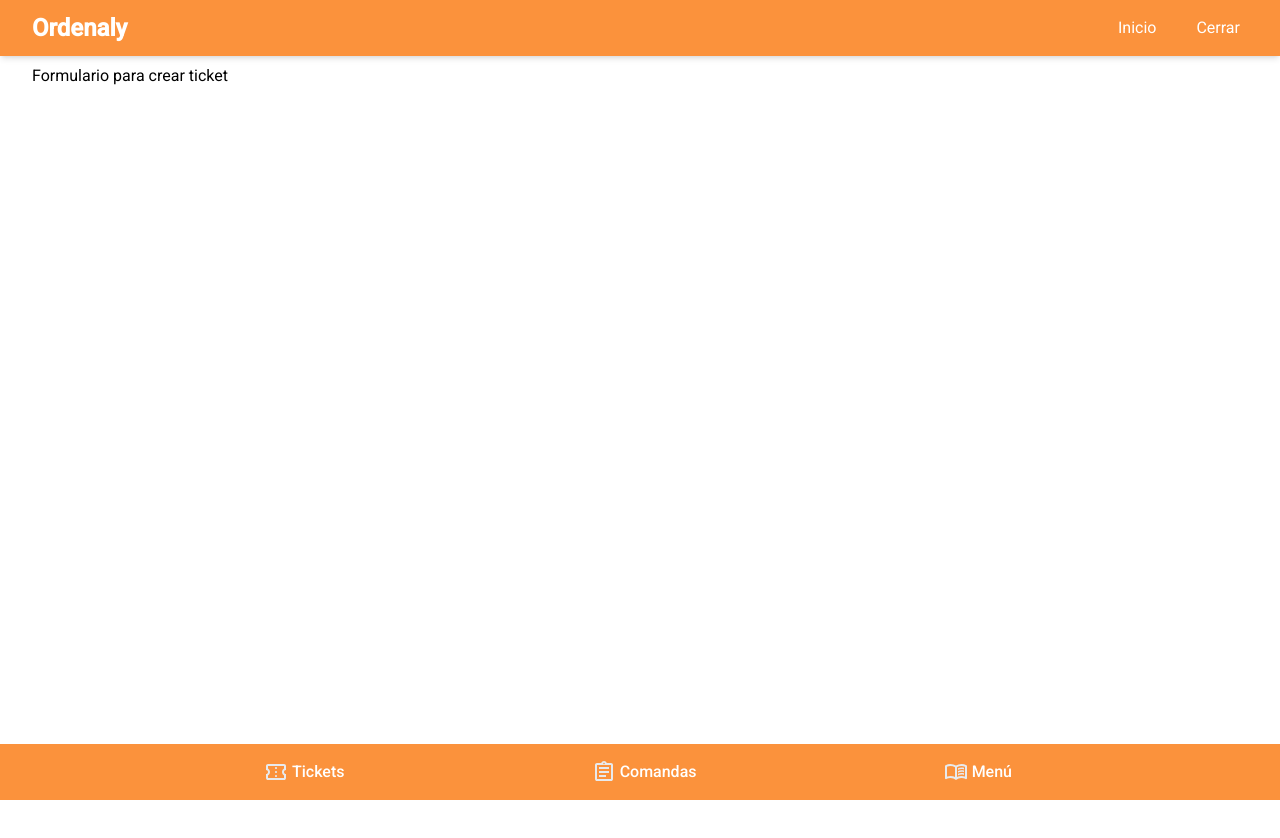
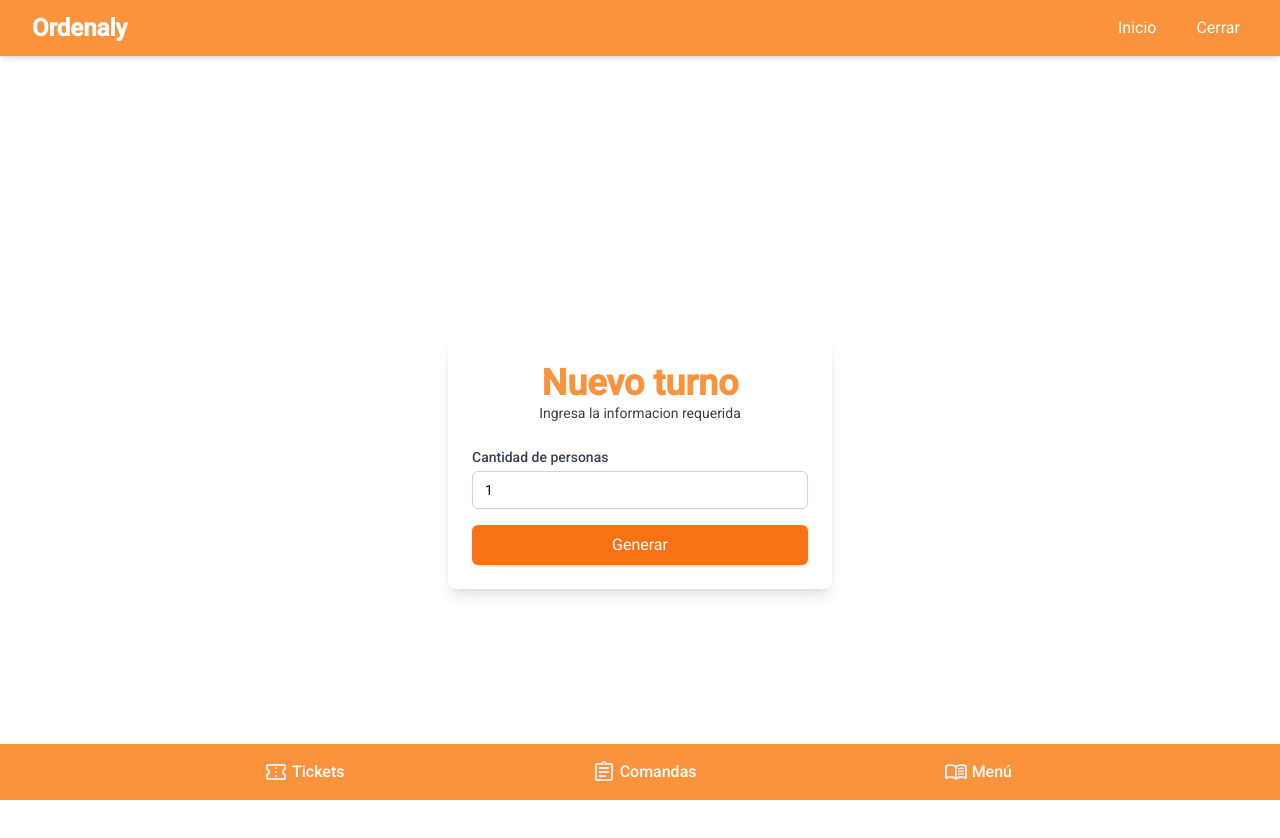
Before and after one commit to murecode/frontend-angular-ordenaly, an Angular app: page /tickets in a window 1280 px wide. Both pictures are taken after a click on the element "add". Shown: the top 838 px of the page. Built offline with nearby package versions, Linux system fonts and the light colour scheme; data requests are answered from the project's data file.

Commit message:
DONE: Se pueden realizar peticiones POST para: Generar nuevo Ticket

```diff
--- a/src/app/core/auth/views/login.component.ts
+++ b/src/app/core/auth/views/login.component.ts
@@ -19,8 +19,8 @@ export class LoginComponent {
   private formBuilder = inject(FormBuilder);
 
   public loginForm: FormGroup = this.formBuilder.group({
-    username: ['sandra', [Validators.required, ] ],
-    password: ['sandra123', [Validators.required, ] ]
+    username: ['', [Validators.required, ] ],
+    password: ['', [Validators.required, ] ]
   });
 
 
--- a/src/app/features/order/views/detail-order.component.html
+++ b/src/app/features/order/views/detail-order.component.html
@@ -1,39 +1,51 @@
+<div class="flow-root rounded-lg border border-gray-100 py-3 shadow-sm">
+  <dl class="-my-3 divide-y divide-gray-100 text-sm">
+    <div class="grid grid-cols-1 gap-1 p-3 sm:grid-cols-3 sm:gap-4">
+      <dt class="font-medium text-gray-900">Title</dt>
+      <dd class="text-gray-700 sm:col-span-2">Mr</dd>
+    </div>
+
+    <div class="grid grid-cols-1 gap-1 p-3 sm:grid-cols-3 sm:gap-4">
+      <dt class="font-medium text-gray-900">Name</dt>
+      <dd class="text-gray-700 sm:col-span-2">John Frusciante</dd>
+    </div>
+
+    <div class="grid grid-cols-1 gap-1 p-3 sm:grid-cols-3 sm:gap-4">
+      <dt class="font-medium text-gray-900">Occupation</dt>
+      <dd class="text-gray-700 sm:col-span-2">Guitarist</dd>
+    </div>
+
+    <div class="grid grid-cols-1 gap-1 p-3 sm:grid-cols-3 sm:gap-4">
+      <dt class="font-medium text-gray-900">Salary</dt>
+      <dd class="text-gray-700 sm:col-span-2">$1,000,000+</dd>
+    </div>
+
+    <!-- <div class="grid grid-cols-1 gap-1 p-3 sm:grid-cols-3 sm:gap-4">
+      <dt class="font-medium text-gray-900">Bio</dt>
+      <dd class="text-gray-700 sm:col-span-2">
+        Lorem ipsum dolor, sit amet consectetur adipisicing elit. Et facilis debitis explicabo
+        doloremque impedit nesciunt dolorem facere, dolor quasi veritatis quia fugit aperiam
+        aspernatur neque molestiae labore aliquam soluta architecto?
+      </dd>
+    </div> -->
+  </dl>
+
+
+</div>
+
 <div *ngIf="orderDetails?.length; else divNoContent">
 
   <h2>Detalles del Pedido</h2>
-  <!-- <div class="m-2 overflow-x-auto">
-
-    <table class="min-w-full divide-y-2 divide-gray-200 bg-white text-sm" *ngFor="let detail of orderDetails">
-      <thead class="ltr:text-left rtl:text-right">
-        <tr>
-          <th class="whitespace-nowrap px-4 py-2 font-medium text-gray-900">Producto</th>
-          <th class="whitespace-nowrap px-4 py-2 font-medium text-gray-900">Cantidad</th>
-          <th class="whitespace-nowrap px-4 py-2 font-medium text-gray-900">Subtotal</th>
-        </tr>
-      </thead>
-
-      <tbody class="divide-y divide-gray-200">
-        <tr class="odd:bg-gray-50">
-          <td class="whitespace-nowrap px-4 py-2 text-gray-700">{{detail.product}}</td>
-          <td class="whitespace-nowrap px-4 py-2 text-gray-700">{{detail.quantity}}</td>
-          <td class="whitespace-nowrap px-4 py-2 text-gray-700">{{detail.subtotal}}</td>
-        </tr>
-      </tbody>
-
-    </table>
-
-  </div> -->
 
   <!-- component -->
   <div class="flex flex-col">
     <div class="overflow-x-auto sm:mx-0.5 lg:mx-0.5">
       <div class="py-2 inline-block min-w-full sm:px-6 lg:px-8">
-        <div class="overflow-hidden">
+        <div class="overflow-hidden rounded-lg border border-gray-100 py-3 shadow-sm">
 
-          <table class="min-w-full">
+          <table class="min-w-full ">
             <thead class="bg-gray-200 border-b">
               <tr>
-                <!-- <th scope="col" class="text-sm font-medium text-gray-900 px-6 py-4 text-left">#</th> -->
                 <th scope="col" class="text-sm font-medium text-gray-900 px-6 py-4 text-left">
                   Producto
                 </th>
@@ -47,10 +59,9 @@
             </thead>
             <tbody *ngFor="let detail of orderDetails">
               <tr class="bg-white border-b transition duration-300 ease-in-out hover:bg-gray-100">
-                <!-- <td class="px-6 py-4 whitespace-nowrap text-sm font-medium text-gray-900">{{  }}</td> -->
-                <td class="text-sm text-gray-900 font-light px-6 py-4 whitespace-nowrap">{{ detail.product }}</td>
-                <td class="text-sm text-gray-900 font-light px-6 py-4 whitespace-nowrap">{{ detail.quantity }}</td>
-                <td class="text-sm text-gray-900 font-light px-6 py-4 whitespace-nowrap">{{ detail.subtotal }}</td>
+                <td class="text-sm text-gray-900 px-6 py-4 whitespace-nowrap">{{ detail.product }}</td>
+                <td class="text-sm text-gray-900 px-6 py-4 whitespace-nowrap">{{ detail.quantity }}</td>
+                <td class="text-sm text-gray-900 px-6 py-4 whitespace-nowrap">{{ detail.subtotal }}</td>
               </tr>
             </tbody>
             <tfoot class="bg-gray-200 border-b">
--- a/src/app/features/order/views/new-order.component.html
+++ b/src/app/features/order/views/new-order.component.html
@@ -1,4 +1,3 @@
-
 <form [formGroup]="newOrderForm" (ngSubmit)="onSubmit()">
 
   <label>Turno: </label>
@@ -43,3 +42,21 @@
   <textarea id="OrderNotes" class="mt-2 w-full rounded-lg border-gray-200 align-top shadow-sm sm:text-sm" rows="4"
     placeholder="Enter any additional order notes..."></textarea>
 </div>
+
+<!-- Botones -->
+<div class="flex items-center">
+  <a href="#" class="inline-block rounded bg-orange-400 px-4 py-2 text-xs font-medium text-white hover:bg-indigo-700">
+    <svg xmlns="http://www.w3.org/2000/svg" height="24px" viewBox="0 -960 960 960" width="24px" fill="#e8eaed">
+      <path
+        d="M280-120q-33 0-56.5-23.5T200-200v-520h-40v-80h200v-40h240v40h200v80h-40v520q0 33-23.5 56.5T680-120H280Zm400-600H280v520h400v-520ZM360-280h80v-360h-80v360Zm160 0h80v-360h-80v360ZM280-720v520-520Z" />
+    </svg>
+    <!-- <p class="mx-1">Editar</p> -->
+  </a>
+  <a href="#" class="inline-block rounded bg-orange-400 px-4 py-2 text-xs font-medium text-white hover:bg-indigo-700">
+    <svg xmlns="http://www.w3.org/2000/svg" height="24px" viewBox="0 -960 960 960" width="24px" fill="#e8eaed">
+      <path
+        d="M200-120q-33 0-56.5-23.5T120-200v-560q0-33 23.5-56.5T200-840h357l-80 80H200v560h560v-278l80-80v358q0 33-23.5 56.5T760-120H200Zm280-360ZM360-360v-170l367-367q12-12 27-18t30-6q16 0 30.5 6t26.5 18l56 57q11 12 17 26.5t6 29.5q0 15-5.5 29.5T897-728L530-360H360Zm481-424-56-56 56 56ZM440-440h56l232-232-28-28-29-28-231 231v57Zm260-260-29-28 29 28 28 28-28-28Z" />
+    </svg>
+    <!-- Editar -->
+  </a>
+</div>
--- a/src/app/features/ticket/Ticket.interface.ts
+++ b/src/app/features/ticket/Ticket.interface.ts
@@ -20,3 +20,7 @@ export interface Ticket {
   numberOfPeople: number;
   status:         string;
 }
+
+export interface TicketRequest {
+  numberOfPeople: number;
+}
--- a/src/app/features/ticket/ticket.service.ts
+++ b/src/app/features/ticket/ticket.service.ts
@@ -5,7 +5,7 @@ import { map } from 'rxjs/operators';
 
 // import { environment } from "src/environments/environment.dev";
 import { environment } from "src/environments/environment.prod";
-import { Ticket, TicketData } from "./Ticket.interface";
+import { Ticket, TicketData, TicketRequest } from "./Ticket.interface";
 
 @Injectable({providedIn: 'root'})
 export class TicketService {
@@ -23,13 +23,9 @@ export class TicketService {
     )
   }
 
-  // getTicket( id:string ):Observable<Ticket> {
-  //   return this.http.get<Ticket>(`${this.baseUrl}/tickets/${id}`)
-  // }
-
-  // newTicket():Observable<any> {
-  //   return this.http.post<Ticket>(`${this.baseUrl}/tickets`, undefined )
-  // }
+  newTicket(data: TicketRequest): Observable<any> {
+    return this.http.post<Ticket>(`${this.baseUrl}/tickets`, data )
+  }
 
 
 }
--- a/src/app/features/ticket/views/create-ticket.component.html
+++ b/src/app/features/ticket/views/create-ticket.component.html
@@ -1 +1,25 @@
-<h2>Formulario para crear ticket</h2>
+<div class="bg-white flex items-center justify-center h-screen">
+  <div class="bg-white mx-2 p-6 rounded-lg shadow-lg w-full max-w-sm">
+
+    <h2 class="text-4xl font-bold text-center text-orange-400">Nuevo turno</h2>
+    <p class="text-sm text-gray-700 mb-6 text-center">Ingresa la informacion requerida</p>
+
+    <form [formGroup]="ticketForm" (ngSubmit)="onSubmit()" class="space-y-4">
+
+      <div>
+        <label class="block text-sm font-medium text-gray-700">Cantidad de personas</label>
+        <input type="number" formControlName="numberOfPeople"
+          class="mt-1 block w-full px-3 py-2 border border-gray-300 rounded-md shadow-sm focus:outline-none focus:ring-orange-500 focus:border-orange-500 sm:text-sm"
+          required>
+      </div>
+
+      <div>
+        <button type="submit"
+          class="w-full bg-orange-500 text-white px-4 py-2 rounded-md shadow hover:bg-orange-600 focus:outline-none focus:ring-2 focus:ring-offset-2 focus:ring-orange-500">Generar</button>
+      </div>
+
+    </form>
+
+
+  </div>
+</div>
--- a/src/app/features/ticket/views/create-ticket.component.ts
+++ b/src/app/features/ticket/views/create-ticket.component.ts
@@ -1,12 +1,35 @@
-import { Component } from '@angular/core';
+import { Component, inject } from '@angular/core';
 import { CommonModule } from '@angular/common';
+import { TicketService } from '../ticket.service';
+import { FormBuilder, FormGroup, FormsModule, ReactiveFormsModule, Validators } from '@angular/forms';
 
 @Component({
   selector: 'app-create-ticket',
   standalone: true,
-  imports: [ CommonModule ],
+  imports: [
+    FormsModule,
+    ReactiveFormsModule,
+  ],
   templateUrl: 'create-ticket.component.html',
 })
 export class TicketCreateComponent  {
 
+  private ticketService = inject(TicketService);
+  private formBuilder = inject(FormBuilder);
+
+  public ticketForm: FormGroup = this.formBuilder.group({
+    numberOfPeople: ['1', [Validators.required, ] ],
+  });
+
+
+  onSubmit() {
+
+    this.ticketService.newTicket(this.ticketForm.value).subscribe(
+      ticket => {
+        console.log("Se ha generado un nuevo Turno")
+      }
+    )
+
+  }
+
 }
--- a/src/app/features/ticket/views/list-ticket.component.html
+++ b/src/app/features/ticket/views/list-ticket.component.html
@@ -1,6 +1,8 @@
 <div class="md:px-4 md:grid md:grid-cols-2 m-2 lg:grid-cols-3 gap-5 space-y-2 md:space-y-0">
+
+  <add-button [routerLink]="['new',  ]"></add-button>
+
   <div *ngFor="let ticket of ticketList">
-
     <!-- ticket card -->
     <div class="max-w-sm bg-white px-4 pt-4 pb-2 rounded-xl shadow-lg transform ">
       <div class="flex items-center justify-between">
@@ -28,17 +30,14 @@
         </dl>
 
         <button
-        class="mt-4 w-full font-medium text-white text-lg bg-orange-400 py-2 rounded-xl shadow-lg hover:bg-orange-500"
-        [routerLink]="[ '',  ]">Atender
+          class="mt-4 w-full font-medium text-white text-lg bg-orange-400 py-2 rounded-xl shadow-lg hover:bg-orange-500"
+          [routerLink]="[ '/new',  ]"
+          >Atender
+        </button>
 
-      </button>
-
+      </div>
     </div>
+    <!-- end ticket card -->
   </div>
-  <!-- end ticket card -->
 
 </div>
-
-<add-button [routerLink]="['new',  ]"></add-button>
-
-</div>
```
Lines whose indentation alone changed are shown as unchanged.
